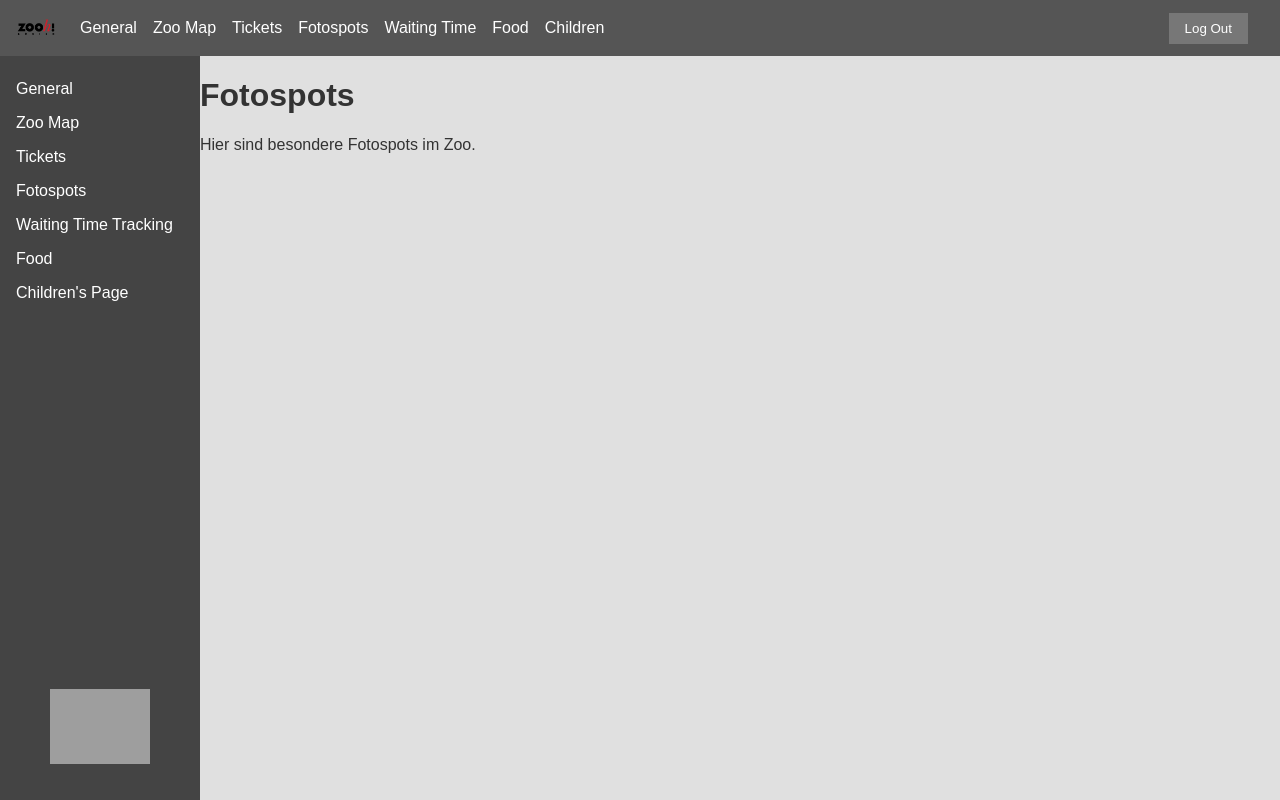
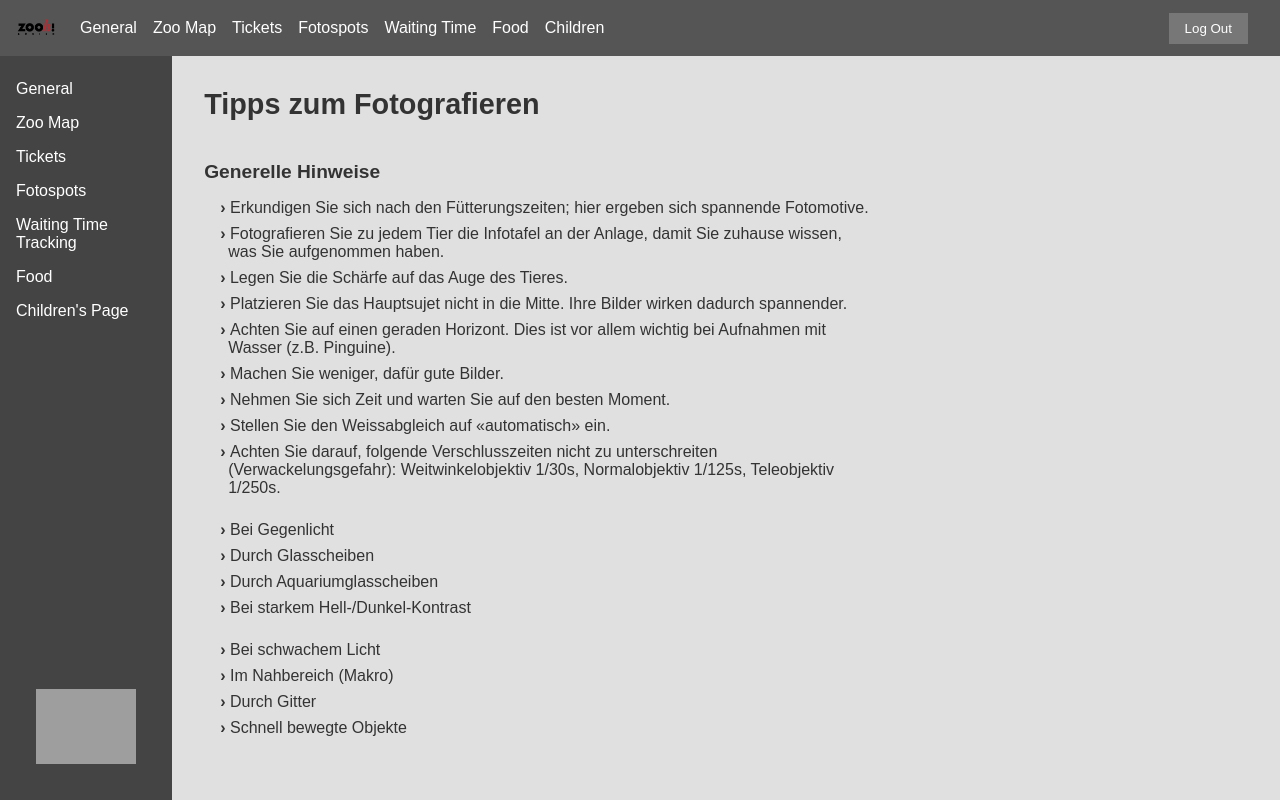
Before and after one commit to pderks-eth/Zooh-umsetzung, a React (Create React App) app: page /fotospots in a window 1280 px wide. Built offline with nearby package versions, Linux system fonts and the light colour scheme; grey boxes are pictures that could not be loaded.

Commit message:
Add Fotospots

```diff
--- a/src/components/Fotospots.js
+++ b/src/components/Fotospots.js
@@ -1,10 +1,46 @@
 import React from 'react';
+import '../styles/Fotospots.css';
+// import SnakeImage from '../images/snake.jpg'; // Beispielbildpfad anpassen
 
 function Fotospots() {
   return (
-    <div>
-      <h1>Fotospots</h1>
-      <p>Hier sind besondere Fotospots im Zoo.</p>
+    <div className="fotospots-container">
+      <h1>Tipps zum Fotografieren</h1>
+      <div className="fotospots-content">
+        <div className="fotospots-text">
+          <h2>Generelle Hinweise</h2>
+          <ul className="general-notes">
+            <li>Erkundigen Sie sich nach den Fütterungszeiten; hier ergeben sich spannende Fotomotive.</li>
+            <li>Fotografieren Sie zu jedem Tier die Infotafel an der Anlage, damit Sie zuhause wissen, was Sie aufgenommen haben.</li>
+            <li>Legen Sie die Schärfe auf das Auge des Tieres.</li>
+            <li>Platzieren Sie das Hauptsujet nicht in die Mitte. Ihre Bilder wirken dadurch spannender.</li>
+            <li>Achten Sie auf einen geraden Horizont. Dies ist vor allem wichtig bei Aufnahmen mit Wasser (z.B. Pinguine).</li>
+            <li>Machen Sie weniger, dafür gute Bilder.</li>
+            <li>Nehmen Sie sich Zeit und warten Sie auf den besten Moment.</li>
+            <li>Stellen Sie den Weissabgleich auf «automatisch» ein.</li>
+            <li>Achten Sie darauf, folgende Verschlusszeiten nicht zu unterschreiten (Verwackelungsgefahr):
+                Weitwinkelobjektiv 1/30s, Normalobjektiv 1/125s, Teleobjektiv 1/250s.</li>
+          </ul>
+
+          <ul className="additional-notes">
+            <li>Bei Gegenlicht</li>
+            <li>Durch Glasscheiben</li>
+            <li>Durch Aquariumglasscheiben</li>
+            <li>Bei starkem Hell-/Dunkel-Kontrast</li>
+          </ul>
+
+          <ul className="additional-notes">
+            <li>Bei schwachem Licht</li>
+            <li>Im Nahbereich (Makro)</li>
+            <li>Durch Gitter</li>
+            <li>Schnell bewegte Objekte</li>
+          </ul>
+        </div>
+
+        <div className="fotospots-image-container">
+          {/* <img src={SnakeImage} alt="Snake" className="fotospots-image" /> */}
+        </div>
+      </div>
     </div>
   );
 }
--- /dev/null
+++ b/src/styles/Fotospots.css
@@ -0,0 +1,64 @@
+.fotospots-container {
+    padding: 2rem;
+    background: #e0e0e0;
+    box-sizing: border-box;
+    height: 100%;
+    overflow-y: auto;
+  }
+
+  .fotospots-container h1 {
+    margin: 0;
+    font-size: 1.8rem;
+    margin-bottom: 1.5rem;
+  }
+
+  .fotospots-content {
+    display: flex;
+    flex-wrap: wrap;
+    gap: 2rem;
+    align-items: flex-start;
+  }
+
+  .fotospots-text {
+    flex: 1 1 60%;
+    min-width: 300px;
+  }
+
+  .fotospots-text h2 {
+    font-size: 1.2rem;
+    margin-bottom: 1rem;
+  }
+
+  .general-notes, .additional-notes {
+    list-style: none;
+    padding-left: 1rem;
+    margin-bottom: 1.5rem;
+    position: relative;
+  }
+
+  .general-notes li,
+  .additional-notes li {
+    margin-bottom: 0.5rem;
+    text-indent: -0.5rem;
+    padding-left: 0.5rem;
+  }
+
+  .general-notes li::before,
+  .additional-notes li::before {
+    content: '› ';
+    font-weight: bold;
+  }
+
+  .fotospots-image-container {
+    flex: 1 1 300px;
+    display: flex;
+    justify-content: center;
+    align-items: flex-start;
+  }
+
+  .fotospots-image {
+    max-width: 100%;
+    height: auto;
+    border-radius: 5px;
+    box-shadow: 0 2px 5px rgba(0,0,0,0.3);
+  }
```
